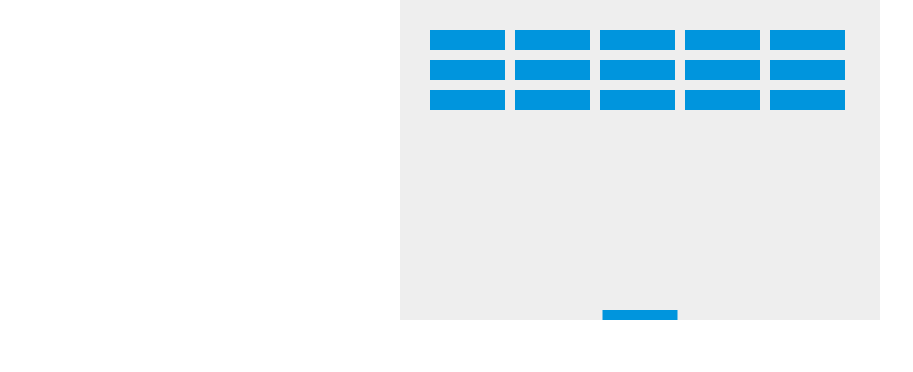
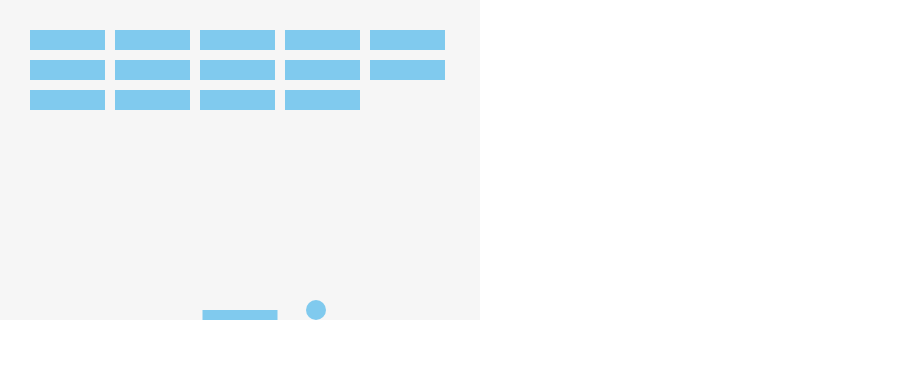
Before and after one commit to Sevla8/Breakout-Clone, a plain HTML site: page index.html in a window 1280 px wide. Shown: the top 372 px of the page, without its empty margins (0-913 px from the left). Drawn offline with Linux system fonts and the light colour scheme.

Commit message:
lesson 7 + separation css html

```diff
--- /dev/null
+++ b/index.css
@@ -0,0 +1,65 @@
+/******************************Reset*********************************/
+html, body, div, span, applet, object, iframe,
+h1, h2, h3, h4, h5, h6, p, blockquote, pre,
+a, abbr, acronym, address, big, cite, code,
+del, dfn, em, img, ins, kbd, q, s, samp,
+small, strike, strong, sub, sup, tt, var,
+b, u, i, center,
+dl, dt, dd, ol, ul, li,
+fieldset, form, label, legend,
+table, caption, tbody, tfoot, thead, tr, th, td,
+article, aside, canvas, details, embed,
+figure, figcaption, footer, header, hgroup,
+menu, nav, output, ruby, section, summary,
+time, mark, audio, video {
+  margin: 0;
+  padding: 0;
+  border: 0;
+  font-size: 100%;
+  font: inherit;
+  vertical-align: baseline;
+}
+article, aside, details, figcaption, figure,
+footer, header, hgroup, menu, nav, section {
+  display: block;
+}
+body {
+  line-height: 1;
+}
+ol, ul {
+  list-style: none;
+}
+blockquote, q {
+  quotes: none;
+}
+blockquote:before, blockquote:after,
+q:before, q:after {
+  content: '';
+  content: none;
+}
+table {
+  border-collapse: collapse;
+  border-spacing: 0;
+}
+/*******************************Reset********************************/
+
+canvas {
+  background: #eee;
+  display: block;
+}
+
+.gameOver {
+  position: fixed;
+  display: none;
+  left: 0;
+  top: 0;
+  width: 100%;
+  height: 100%;
+  background: rgba(255, 255, 255, 0.5);
+  align-items: center;
+  justify-content: center;
+  font-family: sans-serif;
+  font-size: 40px;
+  font-weight: bold;
+  color: red;
+}
--- a/index.html
+++ b/index.html
@@ -3,14 +3,12 @@
 <head>
     <meta charset="utf-8" />
     <title>Gamedev Canvas Workshop</title>
-    <style>
-    	* { padding: 0; margin: 0; }
-    	canvas { background: #eee; display: block; margin: 0 auto; }
-    </style>
+    <link rel="stylesheet" href="index.css">
 </head>
 <body>
 
 	<canvas id="myCanvas" width="480" height="320"></canvas>
+	<div class="gameOver">Game Over</div>
 
 	<script>
 		var canvas = document.getElementById("myCanvas");
@@ -33,19 +31,19 @@
 		var brickPadding = 10;
 		var brickOffsetTop = 30;
 		var brickOffsetLeft = 30;
+		var gameOver = document.querySelector(".gameOver");
+		var interval;
 
 		var bricks = [];
 		for (let c = 0; c < brickColumnCount; c += 1) {
 			bricks[c] = [];
 			for (let r = 0; r < brickRowCount; r += 1)
-				bricks[c][r] = { x: 0, y: 0 };
+				bricks[c][r] = { x: 0, y: 0, status: 1 };
 		}
 
 		document.addEventListener("keydown", keyDownHandler, false);
 		document.addEventListener("keyup", keyUpHandler, false);
-
-		//37 --> fleche gauche
-		//39 --> fleche droite
+		gameOver.addEventListener("click", function() { document.location.reload() });
 
 		function keyDownHandler(event) {
 			if (event.keyCode == 39)
@@ -59,6 +57,20 @@
 				rightPressed = false;
 			else if (event.keyCode == 37)
 				leftPressed = false;
+		}
+
+		function collisionDetection() {
+			for (let c = 0; c < brickColumnCount; c += 1) {
+				for (let r = 0; r < brickRowCount; r += 1) {
+					let b = bricks[c][r];
+					if (b.status == 1) {
+						if (x > b.x && x < b.x+brickWidth && y > b.y && y < b.y+brickHeigth) {
+							dy = -dy;
+							b.status = 0;
+						}
+					}
+				}
+			}
 		}
 
 		function drawBall() {
@@ -80,6 +92,7 @@
 		function drawBricks() {
 			for (let c = 0; c < brickColumnCount; c += 1) {
 				for (let r = 0; r < brickRowCount; r += 1) {
+					if (bricks[c][r].status == 1) {
 						let brickX = c * (brickWidth+brickPadding) + brickOffsetLeft;
 						let brickY = r * (brickHeigth+brickPadding) + brickOffsetTop;
 						bricks[c][r].x = brickX;
@@ -92,12 +105,14 @@
 					}
 				}
 			}
+		}
 
 		function draw() {
 			ctx.clearRect(0, 0, canvas.width, canvas.height);
 			drawBricks();
 			drawBall();
 			drawPaddle();
+			collisionDetection();
 			if (x+dx < ballRadius || x+dx > canvas.width-ballRadius)
 				dx = -dx;
 			if (y+dy < ballRadius)
@@ -106,8 +121,9 @@
 				if (x > paddleX && x < paddleX+paddleWidth)
 					dy = -dy;
 				else {
-					alert("GAME OVER");
-					document.location.reload();
+					gameOver.style.display = "flex";
+					clearInterval(interval);
+					return;
 				}
 			}
 			if (rightPressed && paddleX < canvas.width-paddleWidth)
@@ -118,7 +134,7 @@
 			y += dy;
 		}
 
-		setInterval(draw, 10);
+		interval = setInterval(draw, 10);
 
 	</script>
 
```
Lines whose indentation alone changed are shown as unchanged.
